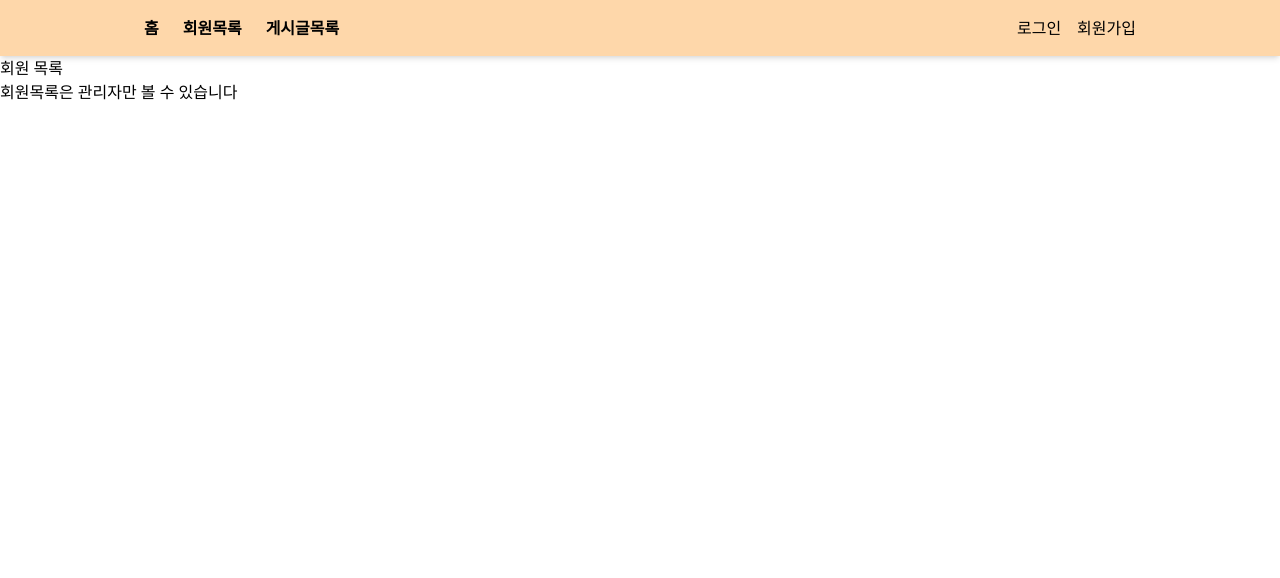
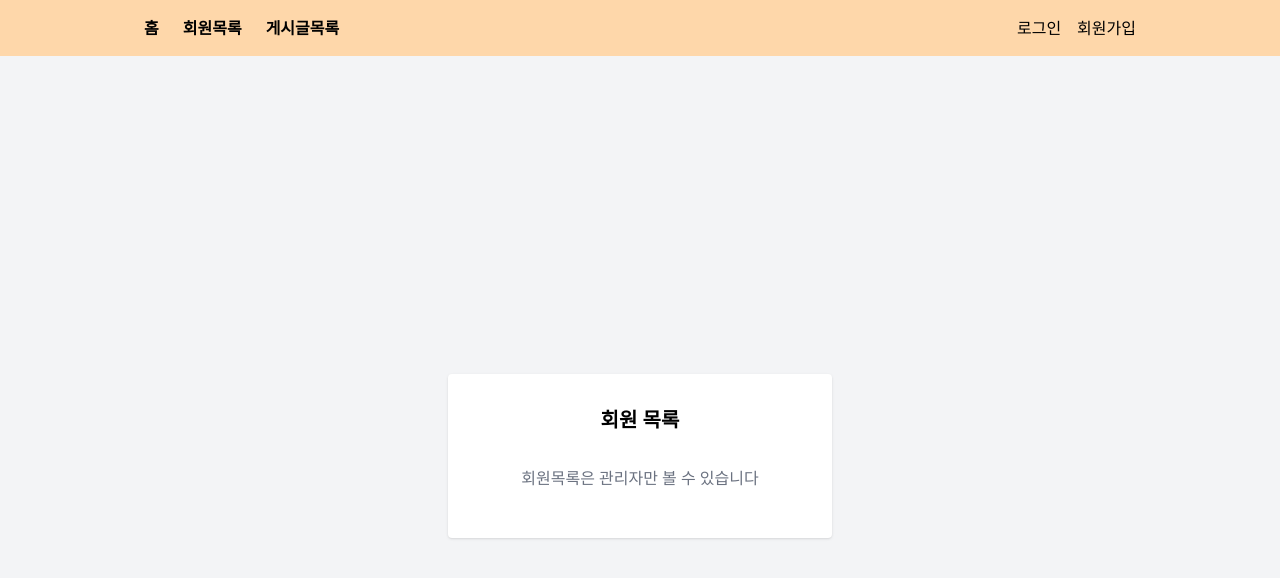
Before and after one commit to PARKJAEKYUNG0525/Blog_mini_project, a React (Vite) app: page /memberList in a window 1280 px wide. Shown: the top 578 px of the page. Built offline with nearby package versions, Linux system fonts and the light colour scheme.

Commit message:
회원목록

```diff
--- a/src/components/MemberList.jsx
+++ b/src/components/MemberList.jsx
@@ -1,42 +1,64 @@
 import React, { useEffect, useState } from 'react';
 
 const MemberList = () => {
-    //1. 로컬스토리지에서 회원가입했을 때 저장했던 회원정보들 다 가져오기
-    const users= JSON.parse(localStorage.getItem("users"));
+    const [users, setUsers] = useState(JSON.parse(localStorage.getItem("users")) || []);
+    const [currentUser, setCurrentUser] = useState(null);
 
-    //관리자로 로그인하면 회원목록 보이고, 관리자가 아니면 안보이게 할거임
-    //2. 로그인한 사용자 상태 초기화
-    const [currentUser, setCurrentUser]= useState(null); //currentUser에 id, password속성
+    useEffect(() => {
+        const storedUser = JSON.parse(localStorage.getItem("currentUser"));
+        setCurrentUser(storedUser);
+    }, []);
 
-    //3. 로컬스토리지에서 로그인했을 때 저장한 사용자 정보 가져온다.
-    useEffect(()=>{
-        const storedUser=JSON.parse(localStorage.getItem("currentUser"));
-        setCurrentUser(storedUser);
-
-    },[]);
-
+    const deleteUser = (index) => {
+        const updatedUsers = users.filter((_, i) => i !== index);
+        setUsers(updatedUsers);
+        localStorage.setItem("users", JSON.stringify(updatedUsers));
+    };
 
     return (
-        <div>
-            <h1>회원 목록</h1>
-             {/* 관리자로 로그인하면 회원목록 보이고 */}
-            {currentUser && currentUser.userId==="admin" &&
-            currentUser.password==="admin" ? (
-                <ul>
-                    {users.length > 0 ? (
-                        users.map((user, index) => <li key={index}>{user.userId}</li>)
-                    ) : (
-                        <li>회원 없다</li>
-                    )
-                }
-                </ul>
+        <div className="flex justify-center items-center h-screen bg-gray-100">
+            <div className="bg-white p-8 rounded shadow w-96">
+                <h1 className="text-xl font-bold mb-4 text-center">회원 목록</h1>
 
-            )  :( //관리자가 아니면 회원목록 안보이게 할거임
-                <div>
-                    <div>회원목록은 관리자만 볼 수 있습니다</div>
-                </div>
-            )
-        }
+                {currentUser && currentUser.userId === "admin" && currentUser.password === "admin" ? (
+                    <>
+                        {/* 테이블 헤더 */}
+                        <div className="flex justify-between items-center bg-gray-200 px-3 py-2 rounded mb-1 text-sm font-bold">
+                            <span className="w-1/4 text-center">아이디</span>
+                            <span className="w-1/4 text-center">이름</span>
+                            <span className="w-1/4 text-center">생년월일</span>
+                            <span className="w-1/4 text-center">관리</span>
+                        </div>
+
+                        {/* 회원 목록 */}
+                        <ul>
+                            {users.length > 0 ? (
+                                users.map((user, index) => (
+                                    <li key={index} className="flex justify-between items-center border-b px-3 py-2 text-sm">
+                                        <span className="w-1/4 text-center">{user.userId}</span>
+                                        <span className="w-1/4 text-center">{user.name}</span>
+                                        <span className="w-1/4 text-center">{user.birthDate}</span>
+                                        <span className="w-1/4 text-center">
+                                            <button
+                                                onClick={() => deleteUser(index)}
+                                                className="bg-red-500 text-white text-xs px-3 py-1 rounded"
+                                            >
+                                                삭제
+                                            </button>
+                                        </span>
+                                    </li>
+                                ))
+                            ) : (
+                                <li className="text-center text-gray-400 py-4">회원이 없습니다</li>
+                            )}
+                        </ul>
+                    </>
+                ) : (
+                    <div className="text-center text-gray-500 py-4">
+                        회원목록은 관리자만 볼 수 있습니다
+                    </div>
+                )}
+            </div>
         </div>
     );
 };
```
